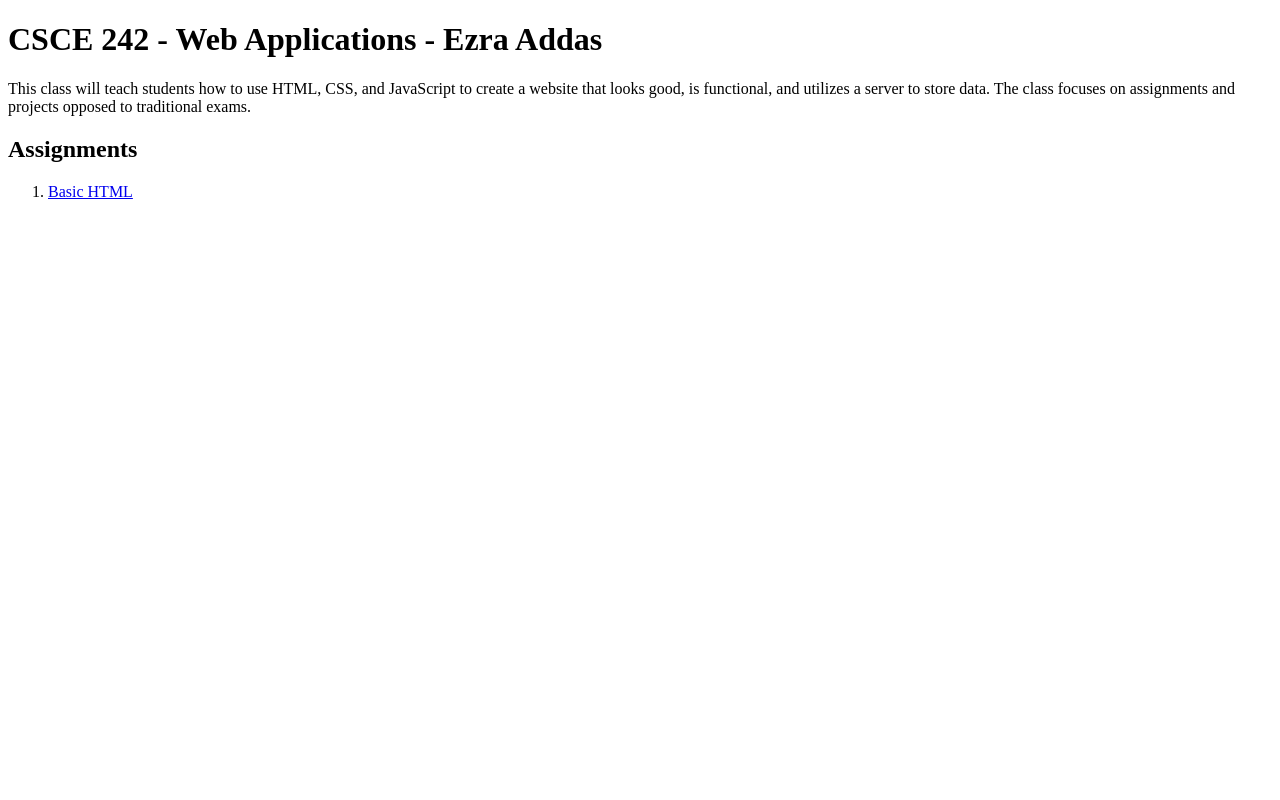
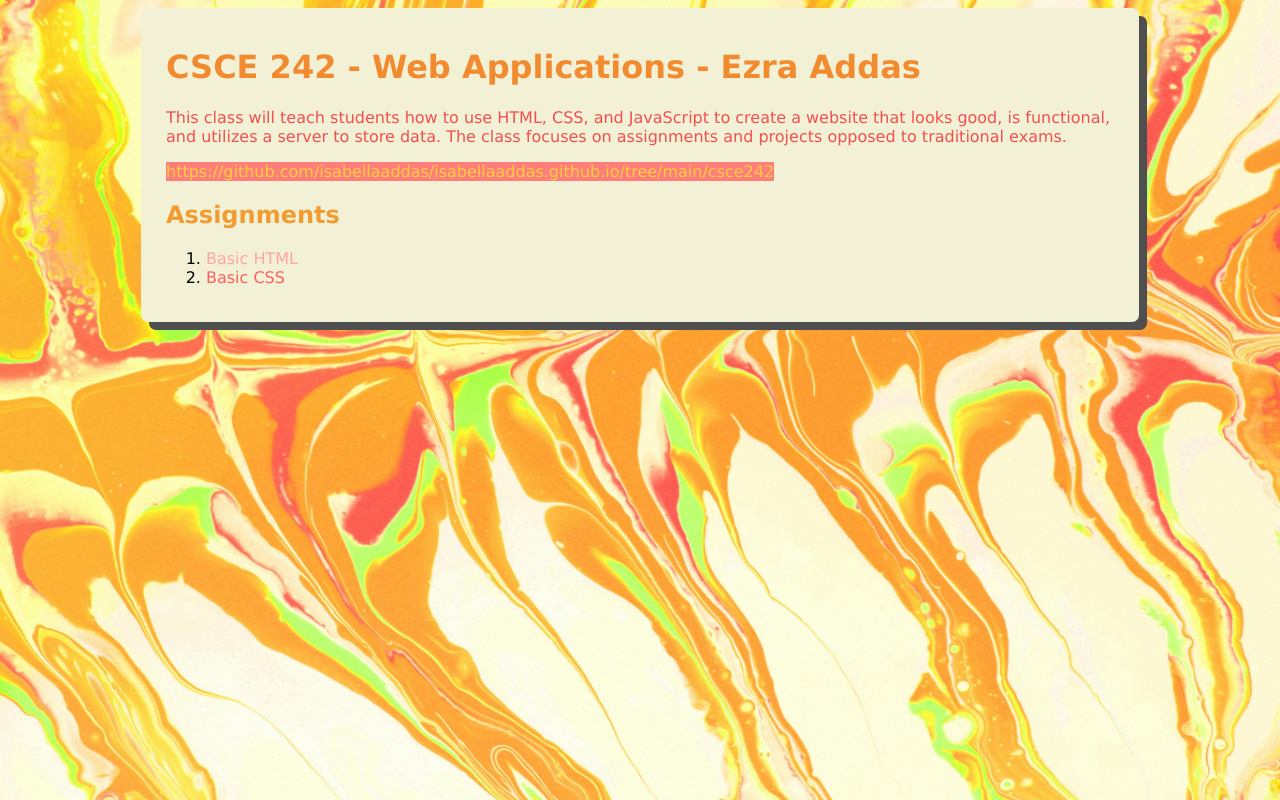
Before and after one commit to isabellaaddas/isabellaaddas.github.io, a plain HTML site: page csce242/index.html in a window 1280 px wide. Drawn offline with Linux system fonts and the light colour scheme.

Commit message:
Updated home page with css

```diff
--- /dev/null
+++ b/csce242/examples/css/styles.css
@@ -0,0 +1,44 @@
+/* Structure */
+body {
+    font-family:Arial, Helvetica, sans-serif;
+    background:url("images/arctic-background.jpg");
+    background-size:cover;
+}
+
+/* Space between divs is margins, space within divs is padding */
+#content {
+    background:#699EBF;
+    width:70%;
+    margin:auto;    /* center */
+    padding:1%;     /* move text away from edge */
+    border-radius:5px;  /* round corners */
+}
+
+/* Tables */
+table {
+    border-collapse:collapse;
+}
+
+td, th {
+    border:1px solid black;
+    padding:5px 10px; /* Top and bottom 5, right and left 10 */
+}
+
+th {
+    background:#35648C;
+}
+
+/* Images */
+#seal-upclose {
+    width:50%;
+    box-shadow: 8px 8px #143F59; /* right, bottom; -left, -top; color */
+}
+
+/* Typography */
+h1 {
+    color:#BFA3B8;
+}
+
+h2 {
+    color:#D0D5D9;
+}
--- a/csce242/index.html
+++ b/csce242/index.html
@@ -1,16 +1,31 @@
 <!DOCTYPE html>
 <html lang="en">
+
     <head>
+
         <title>CSCE 242: Ezra Addas</title>
+
+        <link rel="stylesheet" href="styles.css">
+
     </head>
+
     <body>
-        <h1>CSCE 242 - Web Applications - Ezra Addas</h1>
 
-        <p>This class will teach students how to use HTML, CSS, and JavaScript to create a website that looks good, is functional, and utilizes a server to store data. The class focuses on assignments and projects opposed to traditional exams.</p>
+        <div id="main">
 
-        <h2>Assignments</h2>
-        <ol>
-            <li><a href="assignments/01html/index.html">Basic HTML</a></li>
-        </ol>
+            <h1>CSCE 242 - Web Applications - Ezra Addas</h1>
+
+            <p>This class will teach students how to use HTML, CSS, and JavaScript to create a website that looks good, is functional, and utilizes a server to store data. The class focuses on assignments and projects opposed to traditional exams.</p>
+            <p><a href="https://github.com/isabellaaddas/isabellaaddas.github.io/tree/main/csce242" id="repo">https://github.com/isabellaaddas/isabellaaddas.github.io/tree/main/csce242</a></p>
+
+            <h2>Assignments</h2>
+            <ol>
+                <li><a href="assignments/01html/index.html" id="assignment1">Basic HTML</a></li>
+                <li><a href="assignments/02css/index.html" id="assignment2">Basic CSS</a></li>
+            </ol>
+
+        </div>
+
     </body>
+
 </html>
--- /dev/null
+++ b/csce242/styles.css
@@ -0,0 +1,48 @@
+/* Structure */
+body {
+    font-family: Verdana, Geneva, Tahoma, sans-serif;
+    background:url(images/orange-bg.jpg);
+    background-size:cover;
+}
+
+#main {
+    background:#f2f0d5;
+    width:75%;
+    margin:auto;
+    padding-left:2%;
+    padding-right:2%;
+    padding-top:1.5%;
+    padding-bottom:1.5%;
+    border-radius:7px;
+    box-shadow:8px 8px #4f4f4f;
+}
+
+/* Typography */
+h1 {
+    color:#f28b30;
+}
+
+h2 {
+    color:#f29b30;
+}
+
+p {
+    color:#f25050;
+}
+
+a {
+    text-decoration:none;
+}
+
+#repo {
+    color:#ffce39;
+    background:#ff7575eb;
+}
+
+#assignment1 {
+    color:#ffa5a5;
+}
+
+#assignment2 {
+    color:#ff5f5f;
+}
```
Also changed, not shown: csce242/examples/css/index.html (added, +41 -0 lines), csce242/assignments/01html/images/ghost_at_grammys.jpg (deleted), csce242/assignments/01html/images/ghost_skeleta_era.jpg (deleted), csce242/assignments/02css/index.html (added), csce242/assignments/02css/styles.css (added), csce242/examples/css/images/arctic-background.jpg (added), csce242/examples/css/images/seal-upclose.jpg (added), csce242/images/orange-bg.jpg (added).
